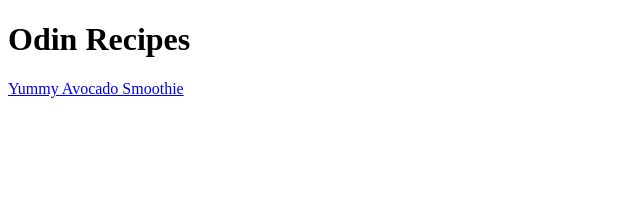
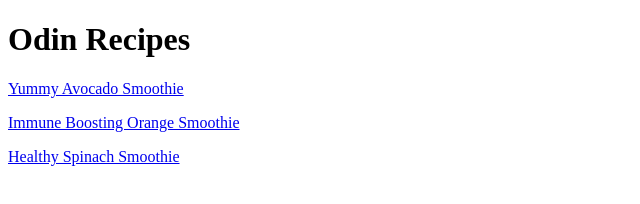
Before and after one commit to HollyChaffee/odin-recipes, a plain HTML site: page index.html in a window 1280 px wide. Shown: the whole page, without its empty margins (0-640 px from the left). Drawn offline with Linux system fonts and the light colour scheme.

Commit message:
added links from index.html to other pages and added images to recipe pages

```diff
--- a/index.html
+++ b/index.html
@@ -11,5 +11,11 @@
     <p>
         <a href="./recipes/avocadosmoothie.html">Yummy Avocado Smoothie</a>
     </p>
+    <p>
+        <a href="./recipes/immuneboostingorangesmoothie.html">Immune Boosting Orange Smoothie</a>
+    </p>
+    <p>
+        <a href="./recipes/healthyspinachsmoothie.html">Healthy Spinach Smoothie</a>
+    </p>
 </body>
 </html>
```
Also changed, not shown: img/Spinach-Smoothie-Original.jpeg (added), img/orange-ginger-turmeric-smoothie_002.jpeg (added), img/orange-ginger-turmeric-smoothie_007.jpeg (added).
